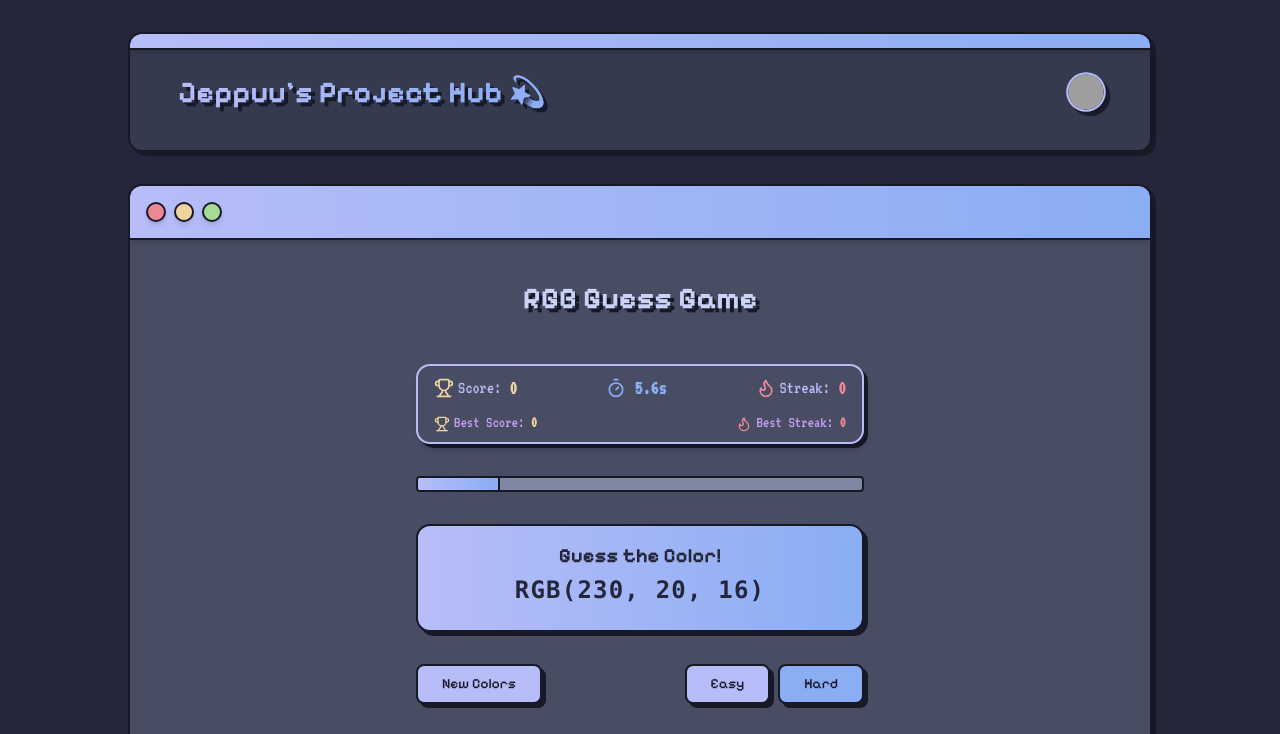
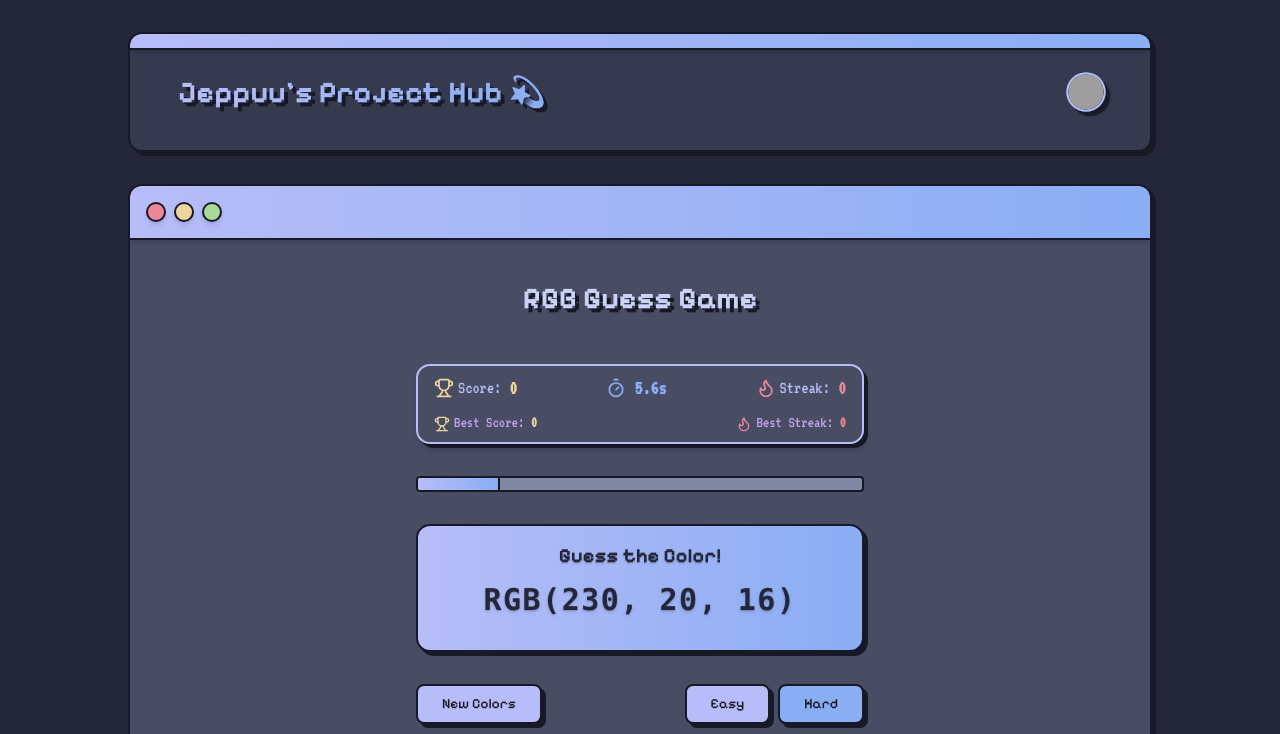
Before and after one commit to Jeppuu/project-hub, a Next.js app: page /projects/rgb-guess in a window 1280 px wide. Shown: the top 734 px of the page. Built offline with nearby package versions, Linux system fonts and the light colour scheme; grey boxes are pictures that could not be loaded.

Commit message:
adjust header color based on bg color for better readability

```diff
--- a/src/components/rgb-guess/rgbHeader.tsx
+++ b/src/components/rgb-guess/rgbHeader.tsx
@@ -1,4 +1,4 @@
-import React from "react";
+import React, { useCallback } from "react";
 
 interface RgbHeaderProps {
   rgb: string;
@@ -6,21 +6,45 @@ interface RgbHeaderProps {
   headerColor: string;
 }
 
+const textForDark = "text-text";
+const textForLight = "text-base";
+
 const RgbHeader = React.memo(
   ({ rgb, message, headerColor }: RgbHeaderProps) => {
     const isGradient = headerColor === "gradient";
+
+    // Compare the headerColor string to see if it's brightness is greater than 128 using the formula:
+    // brightness = 0.2126R+0.7152G+0.0722B
+    // to determine if the text should be light or dark
+    const calculateBrightness = useCallback((color: string) => {
+      const [r, g, b] = color
+        .slice(4, -1)
+        .split(",")
+        .map((c) => parseInt(c.trim(), 10));
+      const brightness = 0.2126 * r + 0.7152 * g + 0.0722 * b;
+      const textColorClass = brightness > 128 ? textForLight : textForDark;
+      return textColorClass;
+    }, []);
+
+    const textColorClass = React.useMemo(
+      () => (isGradient ? textForLight : calculateBrightness(headerColor)),
+      [isGradient, headerColor, calculateBrightness]
+    );
+
     return (
       <div
         className={`${
           isGradient ? "gradient-to-r-custom" : ""
-        } w-full rounded-xl p-4 text-base text-center mb-2 border-2 border-crust drop-shadow-solid-crust transition-colors duration-300`}
+        } w-full rounded-xl p-4 ${textColorClass} text-center mb-2 border-2 border-crust drop-shadow-solid-crust transition-colors duration-300`}
         style={isGradient ? {} : { backgroundColor: headerColor }}
       >
-        <h2 className="text-xl font-bold mb-1">Guess the Color!</h2>
-        <div className="text-2xl font-mono font-bold tracking-wider mb-2">
+        <h2 className="text-xl font-bold mb-1 text-shadow-sm">
+          Guess the Color!
+        </h2>
+        <div className="text-3xl text-shadow-md font-mono font-bold tracking-wider p-2 mb-2">
           {rgb.toUpperCase()}
         </div>
-        <div className="text-base font-pixel text-crust">{message}</div>
+        <div className="text-shadow-sm font-pixel ">{message}</div>
       </div>
     );
   }
```
